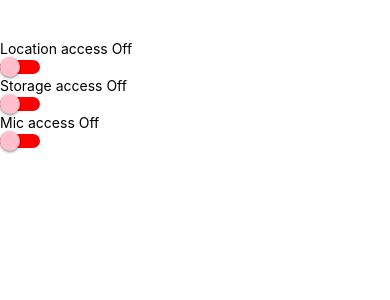
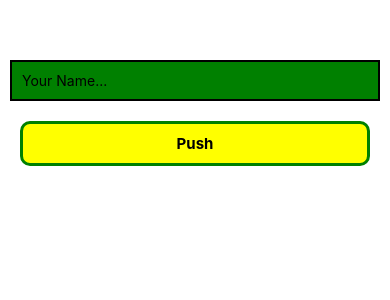
Before and after one commit to pmdev71/react-native-basic, a React Native app: screen / in a window 390 px wide. Shown: the top 300 px of the page. Built offline with nearby package versions, Linux system fonts and the light colour scheme.

Commit message:
custom Button component

```diff
--- a/App.js
+++ b/App.js
@@ -16,31 +16,23 @@ import {
 } from 'react-native';
 import { useState, useEffect } from 'react';
 import styles from './style';
-import CustomSwitch from './CustomSwitch';
+import CustomButton from './CustomButton';
 
 export default function App() {
-  const [location, setLocation] = useState(false);
-  const [storage, setStorage] = useState(false);
-  const [mic, setMic] = useState(false);
+  const [name, setName] = useState('Button');
 
-  const toggleLocation = () => {
-    setLocation((previousState) => !previousState);
-  };
-  const toggleStorage = () => {
-    setStorage((previousState) => !previousState);
-  };
-  const toggleMic = () => {
-    setMic((previousState) => !previousState);
+  const clickHandler = () => {
+    Alert.alert('Your name is ' + name.toString());
   };
 
   return (
     <View style={styles.container}>
-      <Text>Location access {location ? 'On' : 'Off'}</Text>
-      <CustomSwitch isEnable={location} toggleSwitch={toggleLocation} />
-      <Text>Storage access {storage ? 'On' : 'Off'}</Text>
-      <CustomSwitch isEnable={storage} toggleSwitch={toggleStorage} />
-      <Text>Mic access {mic ? 'On' : 'Off'}</Text>
-      <CustomSwitch isEnable={mic} toggleSwitch={toggleMic} />
+      <TextInput
+        style={styles.inputStyle}
+        onChangeText={(text) => setName(text)}
+        placeholder="Your Name..."
+      />
+      <CustomButton name="Push" click={clickHandler} />
     </View>
   );
 }
--- /dev/null
+++ b/CustomButton.js
@@ -0,0 +1,13 @@
+import react from 'react';
+import { View, Text, Switch, TouchableOpacity } from 'react-native';
+import styles from './style';
+
+export default function CustomButton(props) {
+  return (
+    <TouchableOpacity onPress={() => props.click()}>
+      <View style={styles.buttonStyle}>
+        <Text style={styles.textStyle}>{props.name}</Text>
+      </View>
+    </TouchableOpacity>
+  );
+}
--- a/CustomSwitch.js
+++ /dev/null
@@ -1,13 +0,0 @@
-import react from 'react';
-import { Switch } from 'react-native';
-
-export default function CustomSwitch(props) {
-  return (
-    <Switch
-      value={props.isEnable}
-      trackColor={{ false: 'red', true: 'green' }}
-      thumbColor={props.isEnable ? 'yellow' : 'pink'}
-      onValueChange={props.toggleSwitch}
-    />
-  );
-}
--- a/style.js
+++ b/style.js
@@ -35,13 +35,9 @@ const styles = StyleSheet.create({
     borderRadius: 10,
   },
   textStyle: {
-    backgroundColor: 'red',
-    fontSize: 20,
+    fontSize: 15,
     fontWeight: '700',
-    color: 'white',
-    padding: 10,
-    margin: 10,
-    margin: 20,
+    color: 'black',
     textAlign: 'center',
   },
 });
```
